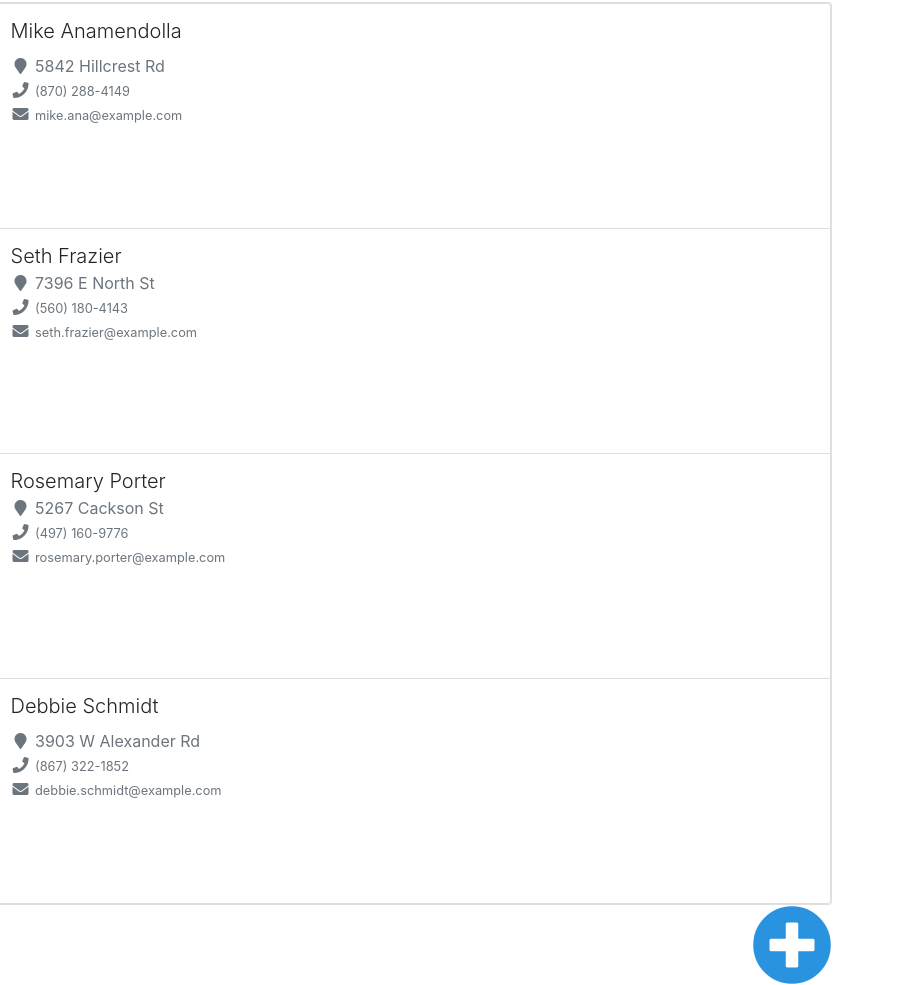
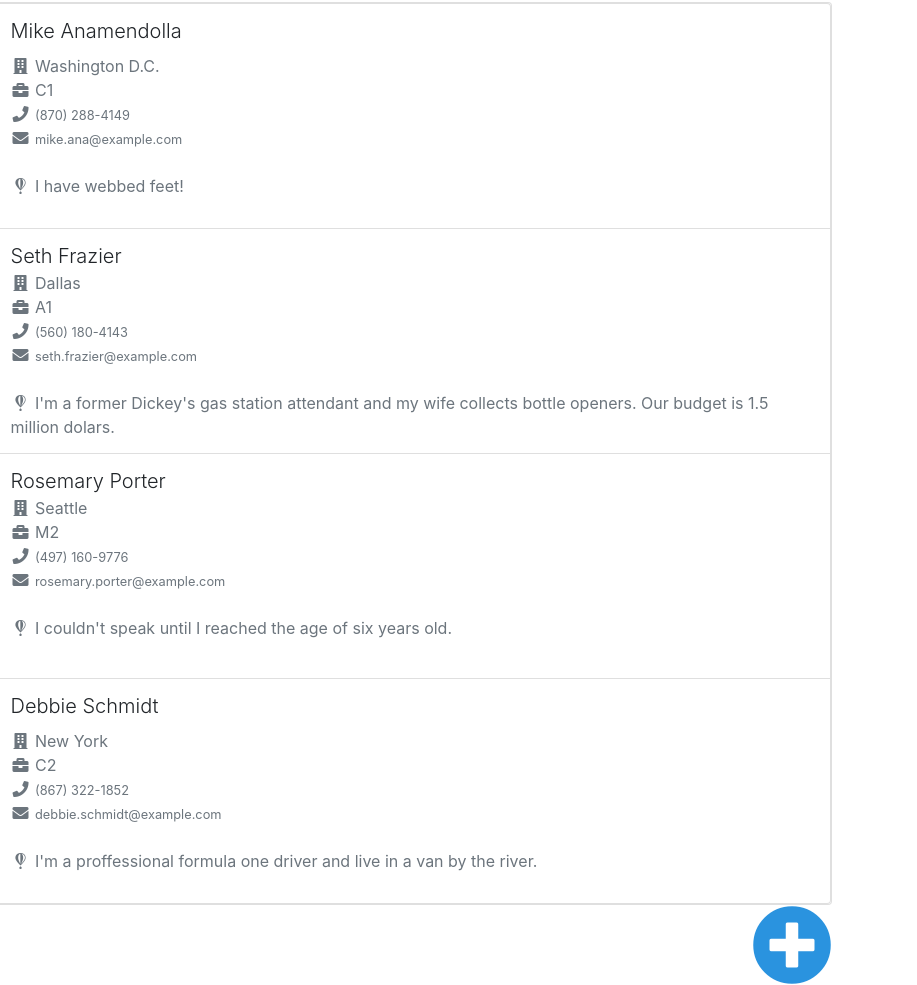
Before and after one commit to radic44morgan/TeamMorgan, a plain HTML site: page index.html in a window 1280 px wide. Shown: the part 885-1870 px from the top of the page, 363-1280 px from the left. Drawn offline with nearby package versions, Linux system fonts and the light colour scheme.

Commit message:
profile stuff

```diff
--- a/index.html
+++ b/index.html
@@ -37,14 +37,22 @@
                                     <div class="col-12 col-sm-6 col-md-9 text-center text-sm-left">
                                         <label class="name lead">Mike Anamendolla</label>
                                         <br>
-                                        <span class="fa fa-map-marker fa-fw text-muted" data-toggle="tooltip" title="" data-original-title="5842 Hillcrest Rd"></span>
-                                        <span class="text-muted">5842 Hillcrest Rd</span>
+                                        <span class="fas fa-building fa-fw text-muted" data-toggle="tooltip" title="" data-original-title="Washington D.C."></span>
+                                        <span class="text-muted">Washington D.C.</span>
+                                        <br>
+                                        <span class="fas fa-briefcase fa-fw text-muted" data-toggle="tooltip" title="" data-original-title="C1"></span>
+                                        <span class="text-muted">C1</span>
                                         <br>
                                         <span class="fa fa-phone fa-fw text-muted" data-toggle="tooltip" title="" data-original-title="(870) 288-4149"></span>
                                         <span class="text-muted small">(870) 288-4149</span>
                                         <br>
                                         <span class="fa fa-envelope fa-fw text-muted" data-toggle="tooltip" data-original-title="" title=""></span>
                                         <span class="text-muted small text-truncate">mike.ana@example.com</span>
+                                        <br>
+                                        <br>
+                                        <span class="fab fa-fly fa-fw text-muted" data-toggle="tooltip" title="" data-original-title="Fun Fact"></span>
+                                        <span class="text-muted">I have webbed feet!</span>
+
                                     </div>
                                 </div>
                             </li>
@@ -56,14 +64,21 @@
                                     <div class="col-12 col-sm-6 col-md-9 text-center text-sm-left">
                                         <span class="name lead">Seth Frazier</span>
                                         <br>
-                                        <span class="fa fa-map-marker fa-fw text-muted" data-toggle="tooltip" title="" data-original-title="7396 E North St"></span>
-                                        <span class="text-muted">7396 E North St</span>
+                                        <span class="fas fa-building fa-fw text-muted" data-toggle="tooltip" title="" data-original-title="Dallas"></span>
+                                        <span class="text-muted">Dallas</span>
+                                        <br>
+                                        <span class="fas fa-briefcase fa-fw text-muted" data-toggle="tooltip" title="" data-original-title="A1"></span>
+                                        <span class="text-muted">A1</span>
                                         <br>
                                         <span class="fa fa-phone fa-fw text-muted" data-toggle="tooltip" title="" data-original-title="(560) 180-4143"></span>
                                         <span class="text-muted small">(560) 180-4143</span>
                                         <br>
                                         <span class="fa fa-envelope fa-fw text-muted" data-toggle="tooltip" title="" data-original-title="seth.frazier@example.com"></span>
                                         <span class="text-muted small text-truncate">seth.frazier@example.com</span>
+                                        <br>
+                                        <br>
+                                        <span class="fab fa-fly fa-fw text-muted" data-toggle="tooltip" title="" data-original-title="Fun Fact"></span>
+                                        <span class="text-muted">I'm a former Dickey's gas station attendant and my wife collects bottle openers. Our budget is 1.5 million dolars.</span>
                                     </div>
                                 </div>
                             </li>
@@ -75,8 +90,11 @@
                                     <div class="col-12 col-sm-6 col-md-9 text-center text-sm-left">
                                         <span class="name lead">Rosemary Porter</span>
                                         <br>
-                                        <span class="fa fa-map-marker fa-fw text-muted" data-toggle="tooltip" title="" data-original-title="5267 Cackson St"></span>
-                                        <span class="text-muted">5267 Cackson St</span>
+                                        <span class="fas fa-building fa-fw text-muted" data-toggle="tooltip" title="" data-original-title="Seattle"></span>
+                                        <span class="text-muted">Seattle</span>
+                                        <br>
+                                        <span class="fas fa-briefcase fa-fw text-muted" data-toggle="tooltip" title="" data-original-title="M2"></span>
+                                        <span class="text-muted">M2</span>
                                         <br>
                                         <span class="fa fa-phone fa-fw text-muted" data-toggle="tooltip" title="" data-original-title="(497) 160-9776"></span>
                                         <span class="text-muted small">(497) 160-9776</span>
@@ -84,6 +102,9 @@
                                         <span class="fa fa-envelope fa-fw text-muted" data-toggle="tooltip" title="" data-original-title="rosemary.porter@example.com"></span>
                                         <span class="text-muted small text-truncate">rosemary.porter@example.com</span>
                                         <br>
+                                        <br>
+                                        <span class="fab fa-fly fa-fw text-muted" data-toggle="tooltip" title="" data-original-title="Fun Fact"></span>
+                                        <span class="text-muted">I couldn't speak until I reached the age of six years old.</span>
 
                                     </div>
                                 </div>
@@ -97,8 +118,11 @@
                                         <label class="name lead">Debbie Schmidt</label>
                                         <br>
 
-                                        <span class="fa fa-fw fa-map-marker fa-fw text-muted" data-toggle="tooltip" title="" data-original-title="3903 W Alexander Rd"></span>
-                                        <span class="text-muted">3903 W Alexander Rd</span>
+                                        <span class="fas fa-building fa-fw text-muted" data-toggle="tooltip" title="" data-original-title="NewYork"></span>
+                                        <span class="text-muted">New York</span>
+                                        <br>
+                                        <span class="fas fa-briefcase fa-fw text-muted" data-toggle="tooltip" title="" data-original-title="C2"></span>
+                                        <span class="text-muted">C2</span>
                                         <br>
 
                                         <span class="fa fa-fw fa-phone fa-fw text-muted" data-toggle="tooltip" title="" data-original-title="(867) 322-1852"></span>
@@ -107,6 +131,10 @@
 
                                         <span class="fa fa-fw fa-envelope fa-fw text-muted" data-toggle="tooltip" title="" data-original-title="debbie.schmidt@example.com"></span>
                                         <span class="text-muted small text-truncate">debbie.schmidt@example.com</span>
+                                        <br>
+                                        <br>
+                                        <span class="fab fa-fly fa-fw text-muted" data-toggle="tooltip" title="" data-original-title="Fun Fact"></span>
+                                        <span class="text-muted">I'm a proffessional formula one driver and live in a van by the river.</span>
 
                                     </div>
                                 </div>
```
